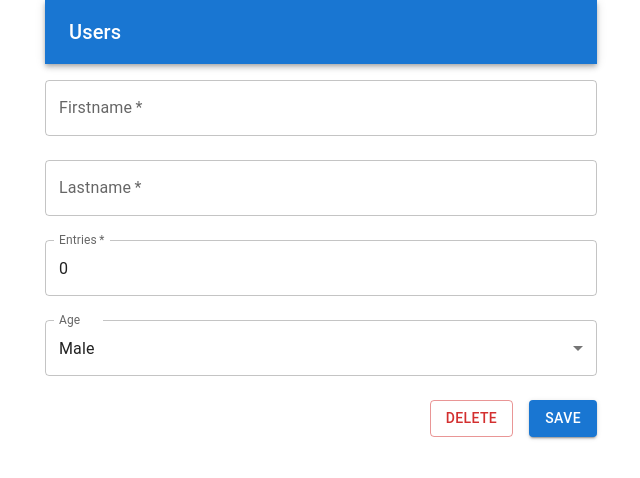
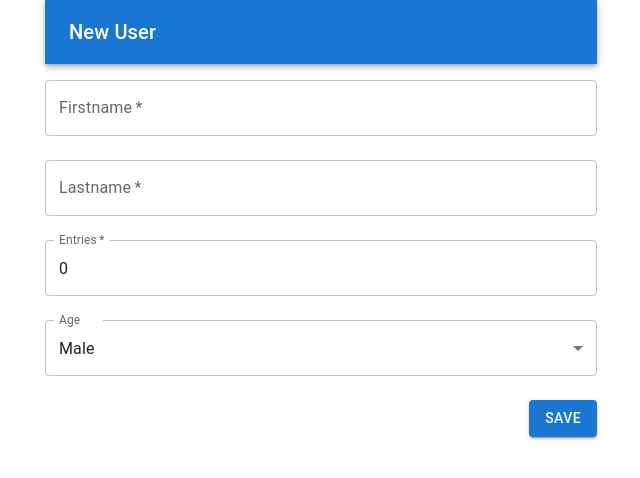
Before and after one commit to Pixelime/future-fashion, a React (Create React App) app in the folder client/: page /new-user in a window 1280 px wide. Shown: the top 478 px of the page, without its empty margins (319-959 px from the left). Built offline with nearby package versions, Linux system fonts and the light colour scheme; no server answers.

Commit message:
Added delete users

```diff
--- a/client/package.json
+++ b/client/package.json
@@ -6,6 +6,7 @@
     "@emotion/react": "^11.10.4",
     "@emotion/styled": "^11.10.4",
     "@mui/material": "^5.10.10",
+    "@mui/icons-material": "^5.10.9",
     "@testing-library/jest-dom": "^5.16.5",
     "@testing-library/react": "^13.4.0",
     "@testing-library/user-event": "^13.5.0",
--- a/client/src/App.js
+++ b/client/src/App.js
@@ -12,15 +12,9 @@ function App() {
         <Provider store={store}>
             <BrowserRouter>
                 <Container maxWidth="sm">
-                    <AppBar position={"static"}>
-                        <Toolbar>
-                            <Typography variant="h6" component="div" sx={{flexGrow: 1}}>
-                                Users
-                            </Typography>
-                        </Toolbar>
-                    </AppBar>
                     <Routes>
                         <Route path="/" exact element={<Users/>}/>
+                        <Route path="/new-user" element={<User isNew={true}/>}/>
                         <Route path="/:id" element={<User/>}/>
                     </Routes>
                 </Container>
--- /dev/null
+++ b/client/src/components/AppToolbar.js
@@ -0,0 +1,19 @@
+import {Component} from "react";
+import {AppBar, Toolbar, Typography} from "@mui/material";
+
+
+class AppToolbar extends Component {
+    render() {
+        return (
+            <AppBar position={"static"}>
+                <Toolbar>
+                    <Typography variant="h6" component="div" sx={{flexGrow: 1}}>
+                        {this.props.title}
+                    </Typography>
+                </Toolbar>
+            </AppBar>
+        );
+    }
+}
+
+export default AppToolbar;
--- a/client/src/components/User.js
+++ b/client/src/components/User.js
@@ -1,9 +1,9 @@
 import {Component, Fragment} from "react";
 import {useParams, useNavigate} from "react-router-dom";
 import {connect} from "react-redux";
-import {retrieveUser, updateUser, deleteUser} from "../actions/users";
-import {Box, Button, Container, FormControl, InputLabel, MenuItem, Select, Stack, TextField} from "@mui/material";
-
+import {retrieveUser, createUser, updateUser, deleteUser} from "../actions/users";
+import {Box, Button, FormControl, InputLabel, MenuItem, Select, Stack, TextField} from "@mui/material";
+import AppToolbar from "./AppToolbar";
 
 class User extends Component {
 
@@ -27,12 +27,14 @@ class User extends Component {
     }
 
     _getCurrentId() {
-        return this.props.params.id
+        return this.props.isNew ? null : this.props.params.id;
     }
 
     async componentDidMount() {
+        if (!this.props.isNew) {
             const user = await this.props.retrieveUser(this._getCurrentId());
             this.setState({user});
+        }
     }
 
     handleChange(event) {
@@ -41,19 +43,29 @@ class User extends Component {
     }
 
     async onSaveItem() {
-        await this.props.updateUser(this._getCurrentId(), this.state.user);
+        const userData = this.state.user;
+        await this.props.isNew ?
+            this.props.createUser(userData) :
+            this.props.updateUser(this._getCurrentId(), userData);
+
         this.props.navigate('/');
     }
 
     async onDeleteItem() {
+        if (this.props.isNew) {
+            return;
+        }
         await this.props.deleteUser(this._getCurrentId());
         this.props.navigate('/');
     }
 
     render() {
-        const user = this.state.user;
+        const user = this.state.user,
+            isNew = this.props.isNew;
 
         return (
+            <Fragment>
+                <AppToolbar title={isNew ? `New User` : `User - ${user.firstname} ${user.lastname}`}/>
                 <Box component="form" id="user-form">
                     <FormControl fullWidth>
                         <TextField
@@ -104,11 +116,13 @@ class User extends Component {
                     </FormControl>
                     <FormControl fullWidth margin="normal">
                         <Stack direction="row" spacing={2} justifyContent="flex-end" alignItems="center">
-                        <Button variant="outlined" color="error" onClick={this.onDeleteItem}>Delete</Button>
+                            {isNew ? null :
+                                <Button variant="outlined" color="error" onClick={this.onDeleteItem}>Delete</Button>}
                             <Button variant="contained" onClick={this.onSaveItem}>Save</Button>
                         </Stack>
                     </FormControl>
                 </Box>
+            </Fragment>
         );
     }
 }
@@ -127,4 +141,4 @@ function withNavigate(Component) {
     return props => <Component {...props} navigate={useNavigate()}/>;
 }
 
-export default connect(mapStateToProps, {retrieveUser, updateUser, deleteUser})(withNavigate(withParams(User)));
+export default connect(mapStateToProps, {retrieveUser, createUser, updateUser, deleteUser})(withNavigate(withParams(User)));
--- a/client/src/components/Users.js
+++ b/client/src/components/Users.js
@@ -1,5 +1,15 @@
 import {Component, Fragment} from "react";
-import {Avatar, Divider, List, ListItem, ListItemAvatar, ListItemText} from "@mui/material";
+import {
+    Avatar, Box, Container,
+    Divider, Fab,
+    List,
+    ListItem,
+    ListItemAvatar,
+    ListItemText, Stack,
+} from "@mui/material";
+import AddIcon from '@mui/icons-material/Add';
+
+import AppToolbar from "./AppToolbar";
 import {Link} from "react-router-dom";
 import {connect} from "react-redux";
 import {retrieveUsers} from '../actions/users';
@@ -17,7 +27,6 @@ class Users extends Component {
                 userInitials = `${user.firstname.charAt(0)}${user.lastname.charAt(0)}`,
                 userName = `${user.firstname} ${user.lastname}`,
                 userEntry = `Tot. Entries: ${user.entries}`;
-                // userEntry = `Tot. ${user.entries} - Last: 02/10/2022`;
 
             return (
                 <Fragment key={user._id}>
@@ -34,9 +43,15 @@ class Users extends Component {
 
         return (
             <Fragment>
+                <AppToolbar title="Users"/>
                 <List className="Users-list">
                     {users}
                 </List>
+                <Stack direction="row" justifyContent="flex-end" alignItems="center">
+                    <Fab color="primary" aria-label="add" href="/new-user">
+                        <AddIcon/>
+                    </Fab>
+                </Stack>
             </Fragment>
         );
     }
```
Also changed, not shown: 1 other file (tests, documents, lock files or other folders). Lines whose indentation alone changed are shown as unchanged.
